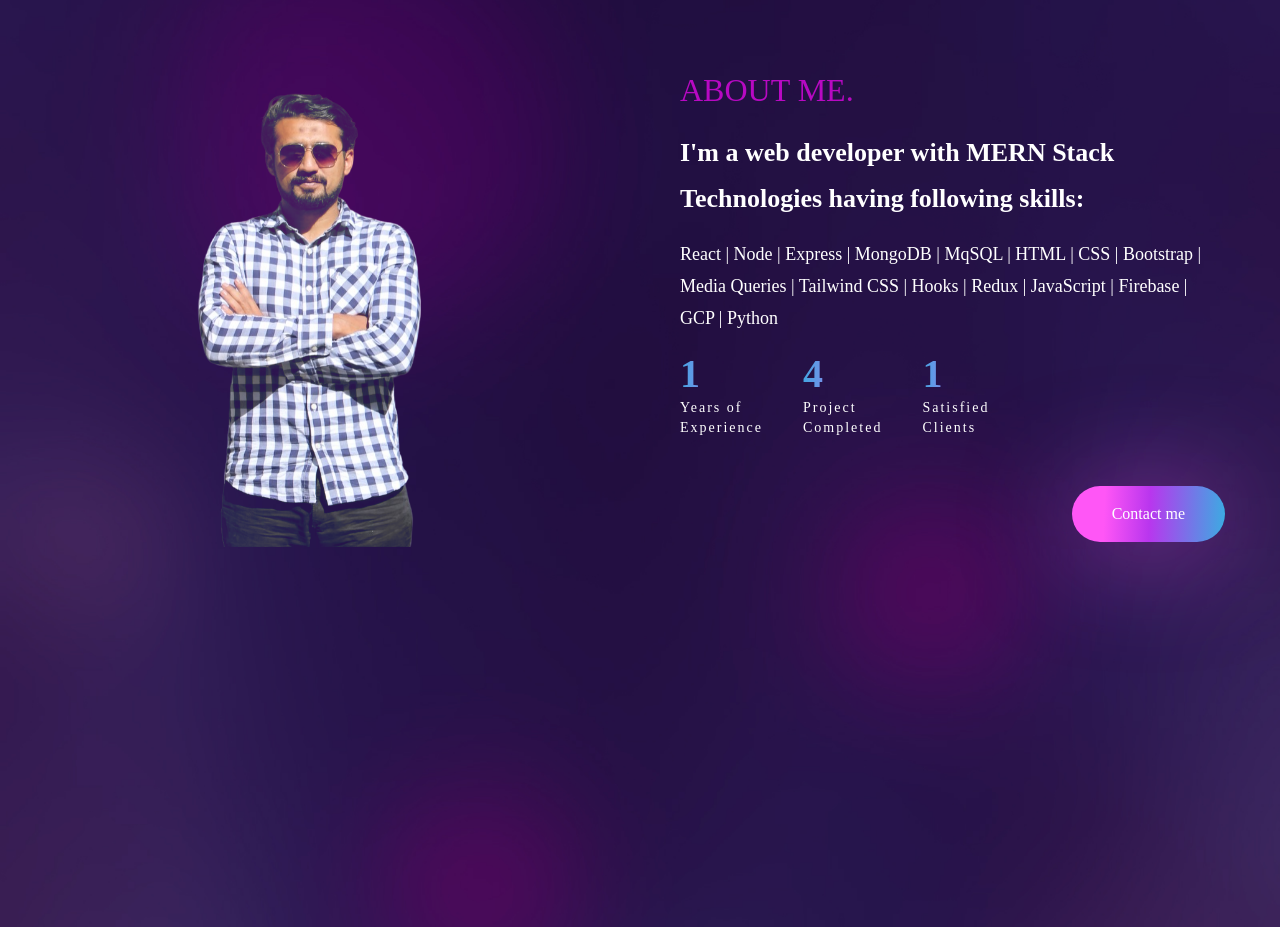
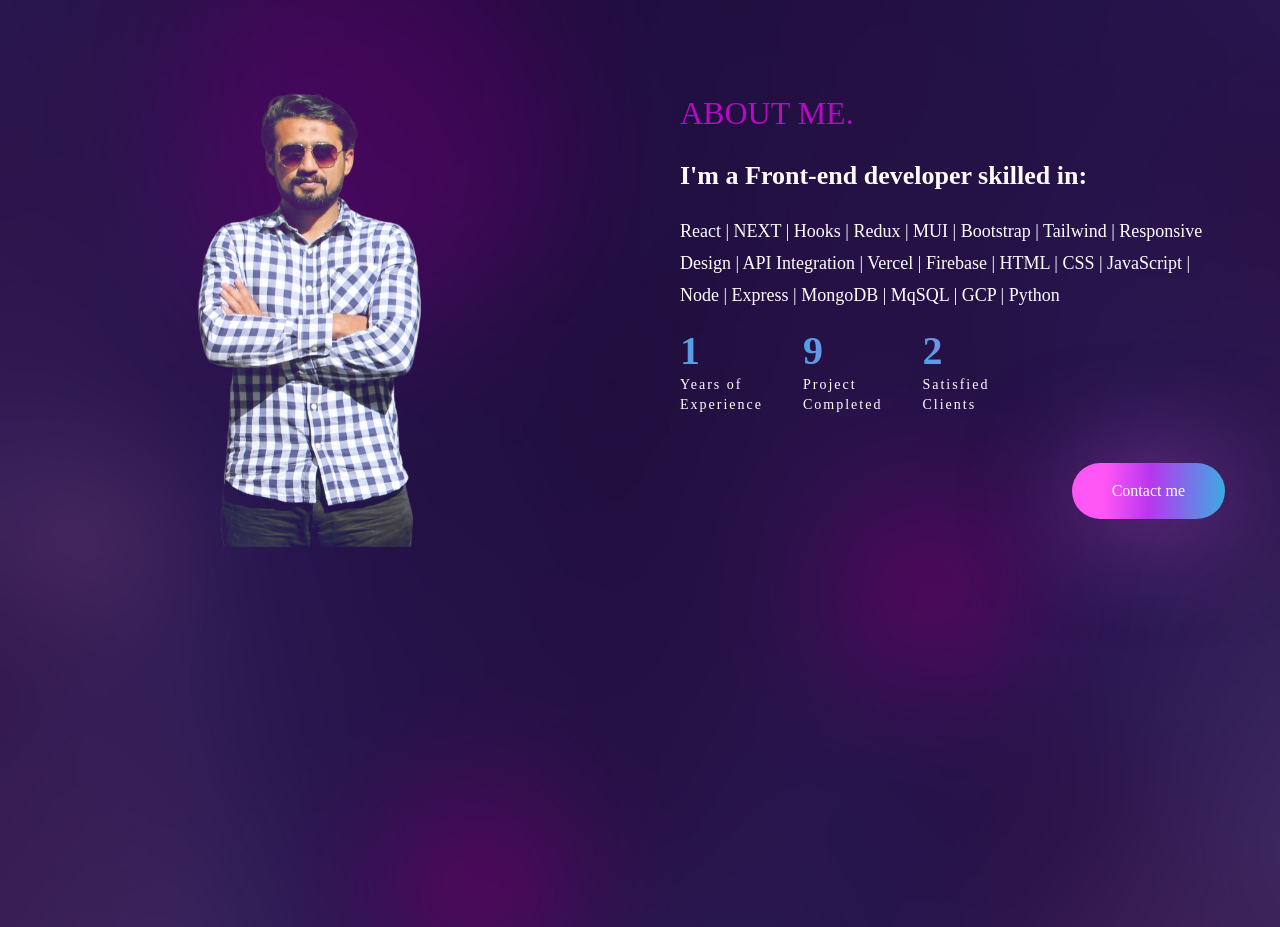
Before and after one commit to umer-shehzad/My-Porfolio-React-TailwindCSS, a React (Vite) app: page / in a window 1280 px wide. Shown: the part 840-1767 px from the top of the page. Built offline with nearby package versions, Linux system fonts and the light colour scheme.

Commit message:
update content in about

```diff
--- a/src/components/About.jsx
+++ b/src/components/About.jsx
@@ -35,9 +35,10 @@ const About = () => {
             className='flex-1'
           >
             <h2 className='h2 text-accent'>About me.</h2>
-            <h3 className='h3 mb-4'>I'm a web developer with MERN Stack Technologies having following skills: </h3>
-            <p className='mb-6'>React | Node | Express | MongoDB | MqSQL | HTML | CSS | Bootstrap | Media Queries |
-              Tailwind CSS | Hooks | Redux | JavaScript | Firebase | GCP | Python
+            <h3 className='h3 mb-4'>I'm a Front-end developer skilled in: </h3>
+            <p className='mb-6'>React | NEXT | Hooks | Redux | MUI | Bootstrap | Tailwind | Responsive Design |
+            API Integration | Vercel | Firebase | HTML | CSS | JavaScript | Node | Express | MongoDB | MqSQL
+            | GCP | Python
             </p>
             {/* stats */}
             <div className='flex gap-x-6 lg:gap-x-10 mb-12'>
@@ -56,7 +57,7 @@ const About = () => {
               <div>
                 <div className='text-[40px] font-tertiary text-gradient mb-2'>
                   {inView
-                    ? <CountUp start={0} end={4} duration={5} />
+                    ? <CountUp start={0} end={9} duration={5} />
                     : null
                   }
                   {/* k+ */}
@@ -69,7 +70,7 @@ const About = () => {
               <div>
                 <div className='text-[40px] font-tertiary text-gradient mb-2'>
                   {inView
-                    ? <CountUp start={0} end={1} duration={10} />
+                    ? <CountUp start={0} end={2} duration={10} />
                     : null
                   }
                   {/* k+ */}
```
